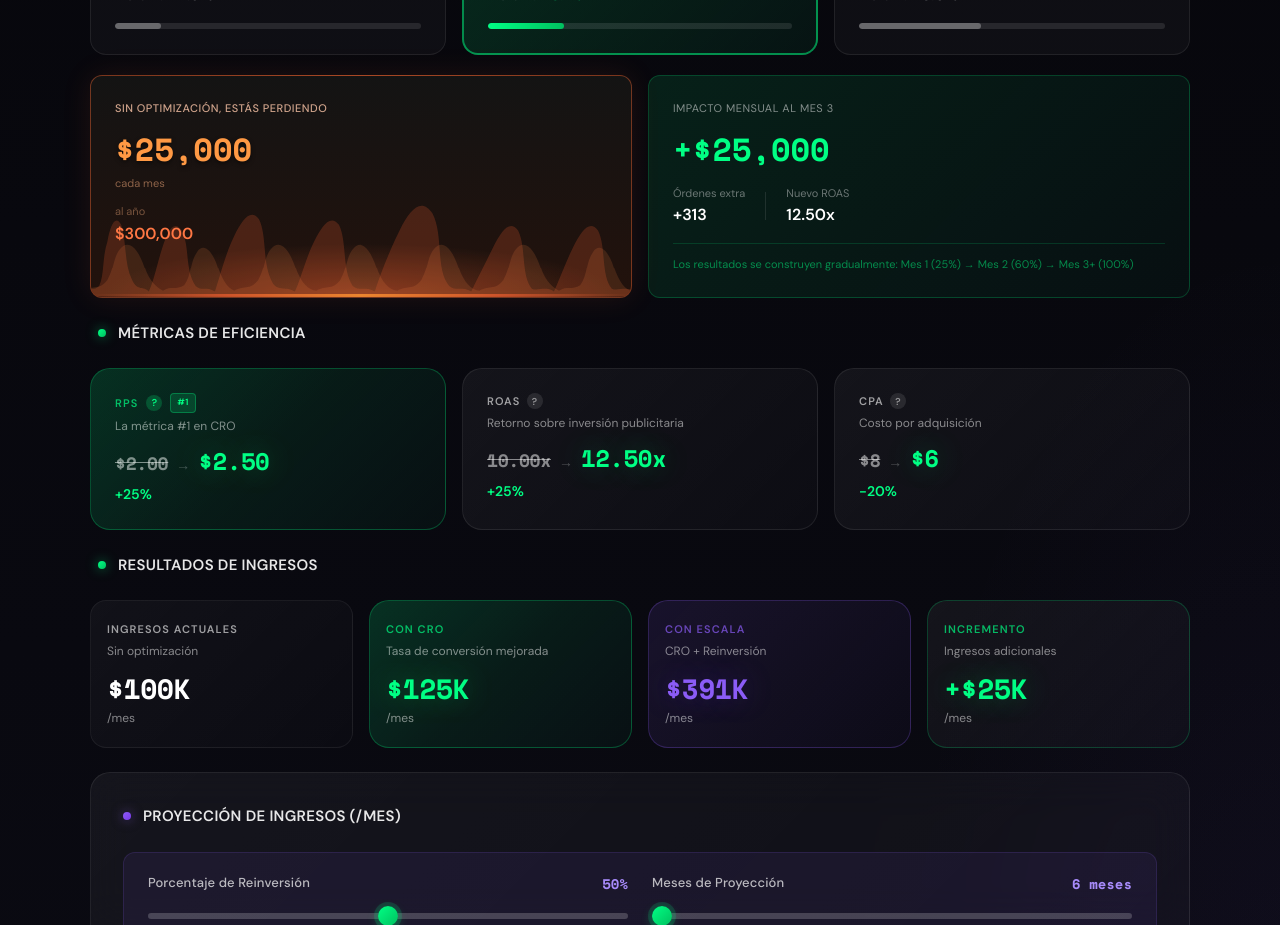
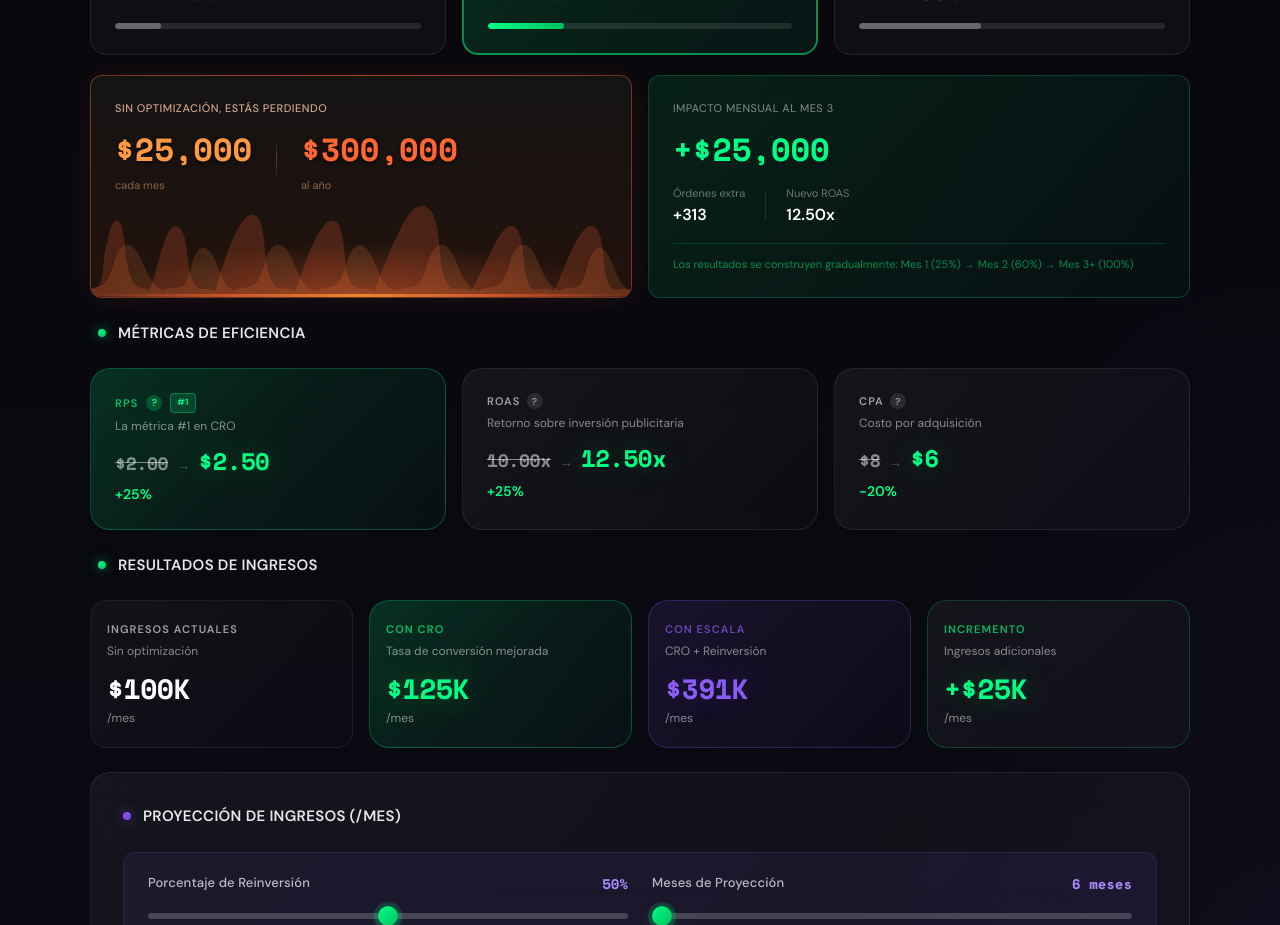
Before and after one commit to mateocostab/roi-calculator, a Next.js app: page / in a window 1280 px wide. Shown: the part 1020-1945 px from the top of the page. Built offline with nearby package versions, Linux system fonts and the light colour scheme.

Commit message:
fix: both loss numbers big side by side

```diff
--- a/src/components/calculator/Calculator.tsx
+++ b/src/components/calculator/Calculator.tsx
@@ -650,7 +650,7 @@ export function Calculator() {
                 background: 'linear-gradient(90deg, transparent, rgba(255, 100, 50, 0.6), rgba(255, 150, 50, 0.8), rgba(255, 100, 50, 0.6), transparent)',
               }} />
 
-              {/* Content - matching green card alignment */}
+              {/* Content */}
               <div style={{ position: 'relative' }}>
                 <p style={{
                   margin: 0,
@@ -663,6 +663,8 @@ export function Calculator() {
                 }}>
                   {t('loss.title')}
                 </p>
+                <div style={{ display: 'flex', alignItems: 'center', gap: 24, flexWrap: 'wrap' }}>
+                  <div>
                     <p style={{
                       margin: 0,
                       fontSize: 'clamp(24px, 3vw, 32px)',
@@ -673,16 +675,24 @@ export function Calculator() {
                     }}>
                       {formatCurrency(calc.additionalMonthlyRevenue)}
                     </p>
-                <p style={{ margin: '2px 0 0 0', fontSize: 11, color: 'rgba(255, 180, 130, 0.5)' }}>
+                    <p style={{ margin: '4px 0 0 0', fontSize: 11, color: 'rgba(255, 180, 130, 0.5)' }}>
                       {t('loss.monthly')}
                     </p>
-                <div style={{ display: 'flex', alignItems: 'center', gap: 20, marginTop: 12 }}>
+                  </div>
+                  <div style={{ width: 1, height: 40, background: 'linear-gradient(180deg, transparent, rgba(255, 120, 60, 0.4), transparent)' }} />
                   <div>
-                    <p style={{ margin: 0, fontSize: 11, color: 'rgba(255, 180, 130, 0.4)', marginBottom: 2 }}>
+                    <p style={{
+                      margin: 0,
+                      fontSize: 'clamp(24px, 3vw, 32px)',
+                      fontWeight: 700,
+                      color: '#ff6633',
+                      fontFamily: "'Space Mono', monospace",
+                      textShadow: '0 2px 4px rgba(0, 0, 0, 0.5)',
+                    }}>
+                      {formatCurrency(calc.additionalMonthlyRevenue * 12)}
+                    </p>
+                    <p style={{ margin: '4px 0 0 0', fontSize: 11, color: 'rgba(255, 180, 130, 0.5)' }}>
                       {t('loss.annually')}
-                    </p>
-                    <p style={{ margin: 0, fontSize: 16, fontWeight: 600, color: '#ff7744' }}>
-                      {formatCurrency(calc.additionalMonthlyRevenue * 12)}
                     </p>
                   </div>
                 </div>
```
Lines whose indentation alone changed are shown as unchanged.
